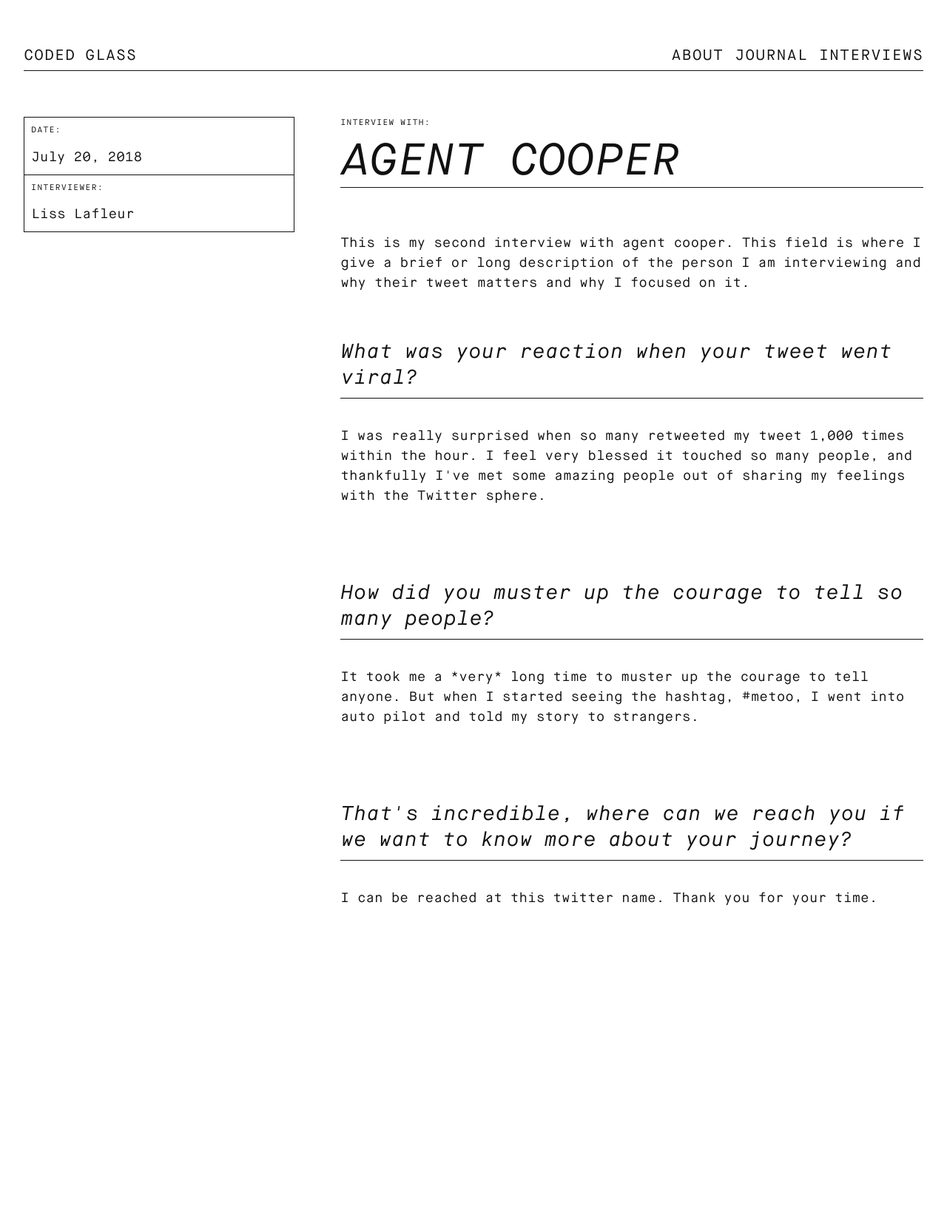
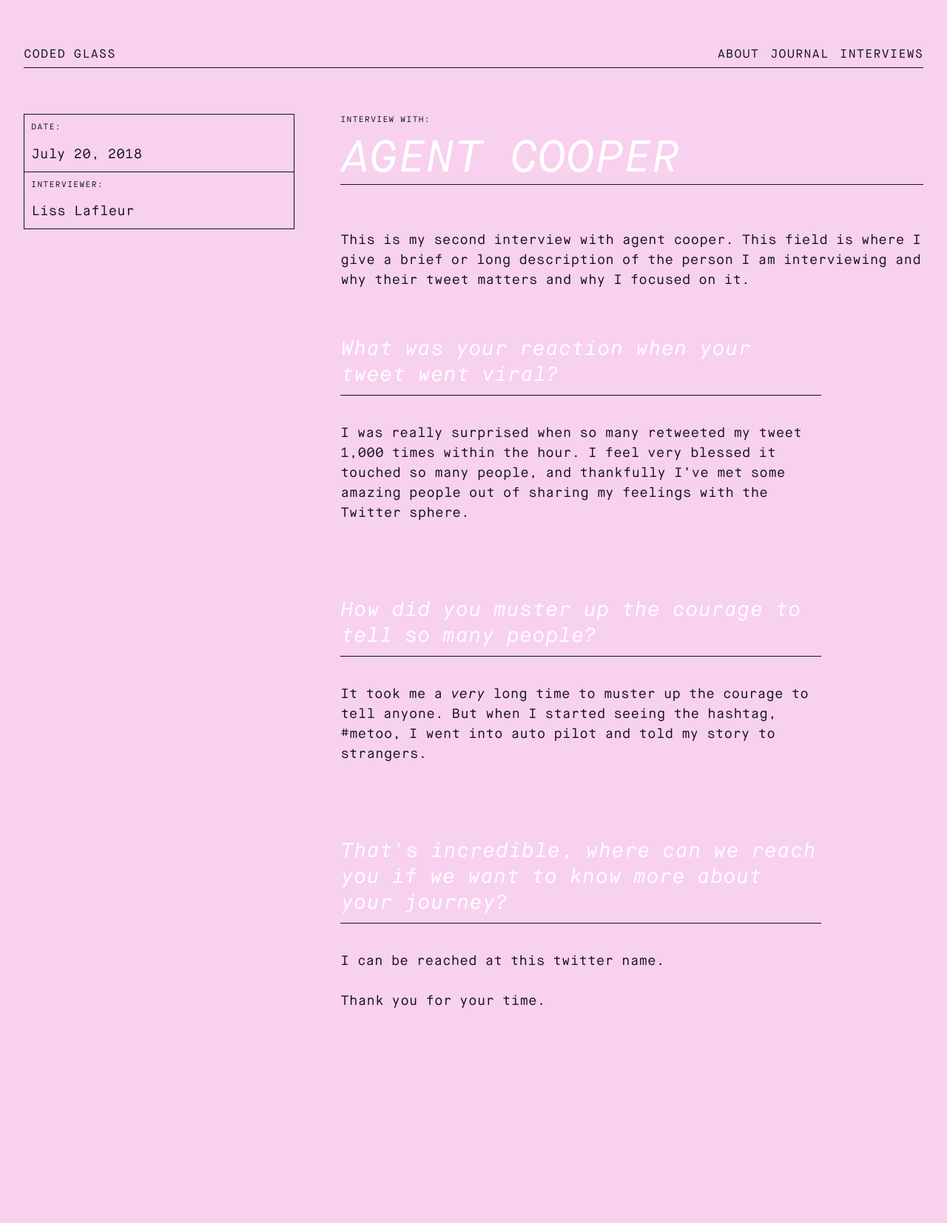
Before and after one commit to BrianaCamp/looking-glass, a Jekyll site: the page built from _interviews/agent-cooper.markdown, in a window 1280 px wide. Shown: the whole page at 74% size. Built offline with Jekyll 4.4.1, drawn with Linux system fonts in a browser that asks for light colours; before the commit the page ends 1515 px from its top, so only the background shows below that.

Commit message:
adjust pink mode, and interview questions ref #17

```diff
--- a/_layouts/interview.html
+++ b/_layouts/interview.html
@@ -36,7 +37,7 @@
                     <li class="interview">
                         <p class="interview__title">{{ item.question }}</p>
                         <div class="text">
-                            {{ item.answer_text }}
+                            {{ item.answer_text | markdownify | smartify }}
                         </div>
                     </li>
                     {% endfor %}
--- a/_layouts/page-home.html
+++ b/_layouts/page-home.html
@@ -16,7 +16,7 @@
                         </div>
 
                         <div class="box-content box-content--no-top">
-                            <h3 class="box-content__title">description:</h3>
+                            <h3 class="box-content__title">summary:</h3>
                             <div class="hero__text">
                                 {{ page.hero_text }}
                             </div>
--- a/source/scss/_4_modules/_page-header.scss
+++ b/source/scss/_4_modules/_page-header.scss
@@ -13,6 +13,7 @@
     @include sans-italic;
 
     border-bottom: $border;
+    color: color('pink');
     margin-bottom: spacing('xxl');
     padding-bottom: rem(3);
     text-transform: uppercase;
--- a/source/scss/_4_modules/_site-header.scss
+++ b/source/scss/_4_modules/_site-header.scss
@@ -54,7 +54,7 @@
 }
 
 .branding__wordmark {
-    @include font-size('m');
+    @include font-size('s');
 }
 
 // .branding__logo {
@@ -80,7 +80,7 @@
 }
 
 .site-nav__list {
-    @include font-size('m');
+    @include font-size('s');
 
     align-items: center;
     display: flex;
--- a/source/scss/_5_pages/_interview.scss
+++ b/source/scss/_5_pages/_interview.scss
@@ -1,5 +1,6 @@
 .interview {
     margin-bottom: rem(100);
+    max-width: rem(650);
 }
 
 .interview__title {
@@ -10,3 +11,7 @@
     margin-bottom: spacing('xl');
     padding-bottom: rem(9);
 }
+
+.is-pink-mode .interview__title {
+    color: color('white');
+}
--- a/source/scss/screen.scss
+++ b/source/scss/screen.scss
@@ -174,6 +174,8 @@
 
 @import '_4_modules/flex';
 
+@import '_4_modules/color-mode';
+
 // Pages
 //
 // Larger, groups of modules that make more sense to group
```
Also changed, not shown: other parts of _layouts/interview.html (+1 -0 lines), _journal/day-3.markdown (deleted, +0 -10 lines), source/scss/_4_modules/_color-mode.scss (added, +11 -0 lines), assets/css/kss/styleguide.css, assets/css/screen.css, 2 other files.
